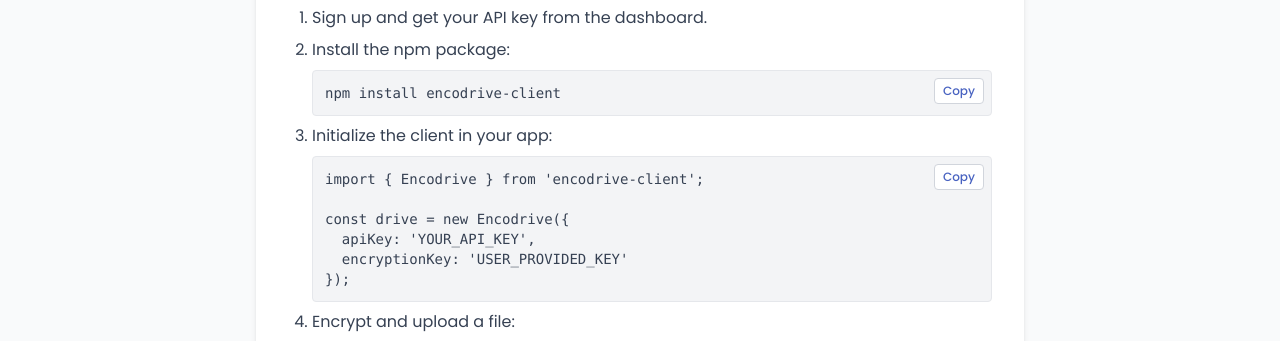
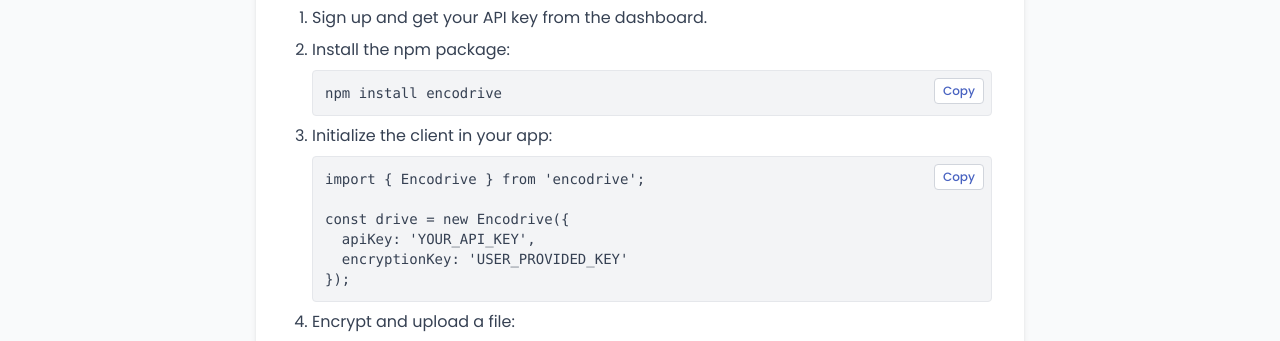
Before and after one commit to Ansh1vohra/encodrive-frontend, a React (Vite) app: page /docs in a window 1280 px wide. Shown: the part 319-660 px from the top of the page. Built offline with nearby package versions, Linux system fonts and the light colour scheme; no server answers; a web font is replaced by a local one.

Commit message:
updated package name

```diff
--- a/src/pages/Docs.tsx
+++ b/src/pages/Docs.tsx
@@ -1,7 +1,7 @@
 import { useState } from "react";
 const codeSnippets = {
-  install: 'npm install encodrive-client',
-  init: `import { Encodrive } from 'encodrive-client';\n\nconst drive = new Encodrive({\n  apiKey: 'YOUR_API_KEY',\n  encryptionKey: 'USER_PROVIDED_KEY'\n});`,
+  install: 'npm install encodrive',
+  init: `import { Encodrive } from 'encodrive';\n\nconst drive = new Encodrive({\n  apiKey: 'YOUR_API_KEY',\n  encryptionKey: 'USER_PROVIDED_KEY'\n});`,
   upload: 'await drive.uploadFile(file);',
   options: `options: {\n  apiKey: string; // Your API key from dashboard\n  encryptionKey: string; // Your own encryption key\n}`
 };
--- a/src/pages/Home.tsx
+++ b/src/pages/Home.tsx
@@ -183,7 +183,7 @@ await drive.uploadFile(file);`;
                     <span className="bg-[#4963c1] text-white p-2 rounded-md mr-3">
                       <FaCode />
                     </span>
-                    <h3 className="font-mono font-bold text-sm sm:text-base">npm install encodrive-client</h3>
+                    <h3 className="font-mono font-bold text-sm sm:text-base">npm install encodrive</h3>
                   </div>
 
                   <div className="relative">
```
